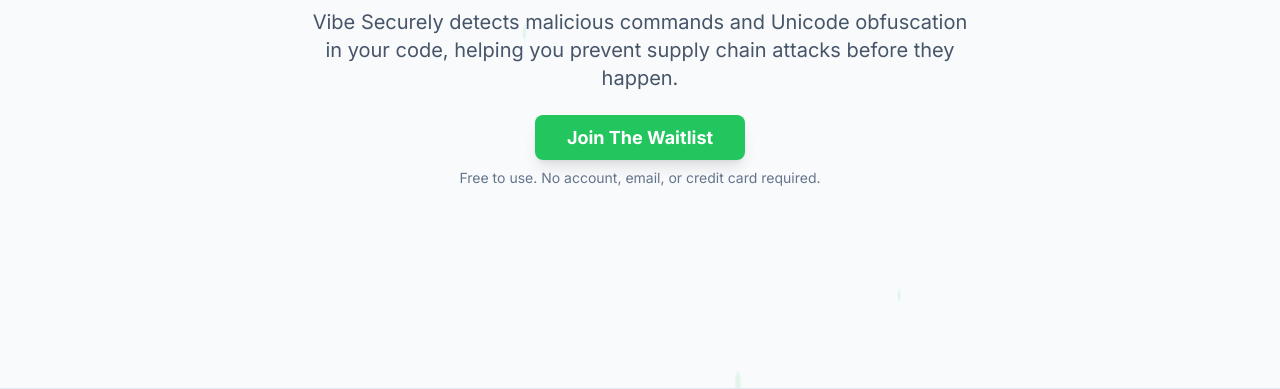
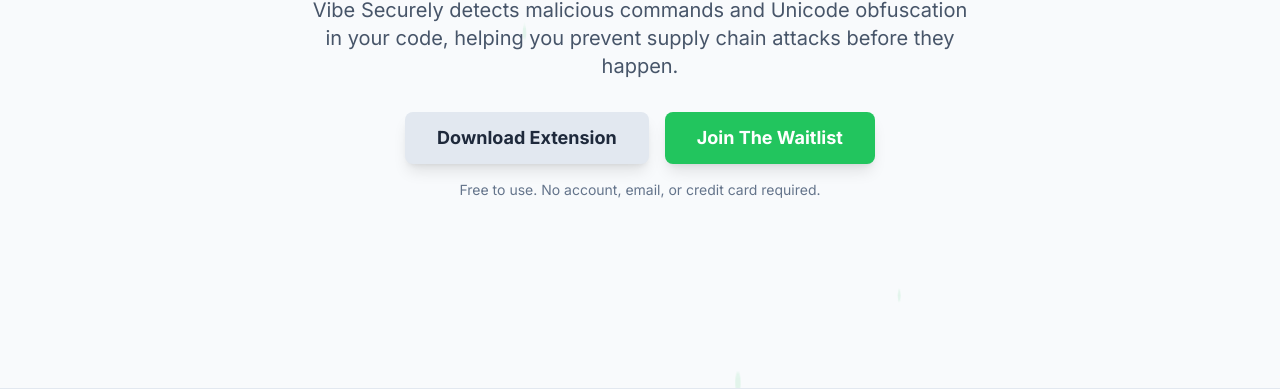
Before and after one commit to Vatrion/www, a plain HTML site: page waitlist.html in a window 1280 px wide. Shown: the part 412-801 px from the top of the page. Drawn offline with nearby package versions, Linux system fonts and the light colour scheme.

Commit message:
Update waitlist.html

```diff
--- a/waitlist.html
+++ b/waitlist.html
@@ -93,7 +93,10 @@
                     <span class="inline-block bg-green-100 text-green-800 text-sm font-semibold px-3 py-1 rounded-full mb-4">FOR VS CODE & COMPATIBLE EDITORS</span>
                     <h2 class="text-4xl md:text-6xl font-extrabold text-slate-900 mb-6 leading-tight">Proactive Security For Your IDE</h2>
                     <p class="text-lg md:text-xl text-slate-600 max-w-2xl mx-auto mb-8">Vibe Securely detects malicious commands and Unicode obfuscation in your code, helping you prevent supply chain attacks before they happen.</p>
-                    <a href="https://www.vatrion.com/" target="_blank" rel="noopener noreferrer" class="bg-green-500 text-white font-bold py-3 px-8 rounded-lg shadow-lg text-lg hover:bg-green-600 cta-button">Join The Waitlist</a>
+                    <div class="flex flex-col sm:flex-row items-center justify-center gap-4">
+                        <a href="https://github.com/Vatrion/Vibe-Securely" target="_blank" rel="noopener noreferrer" class="w-full sm:w-auto bg-slate-200 text-slate-800 font-bold py-3 px-8 rounded-lg shadow-lg text-lg hover:bg-slate-300 cta-button">Download Extension</a>
+                        <a href="https://www.vatrion.com/" target="_blank" rel="noopener noreferrer" class="w-full sm:w-auto bg-green-500 text-white font-bold py-3 px-8 rounded-lg shadow-lg text-lg hover:bg-green-600 cta-button">Join The Waitlist</a>
+                    </div>
                     <p class="text-slate-500 text-sm mt-4">Free to use. No account, email, or credit card required.</p>
                 </div>
             </section>
```
